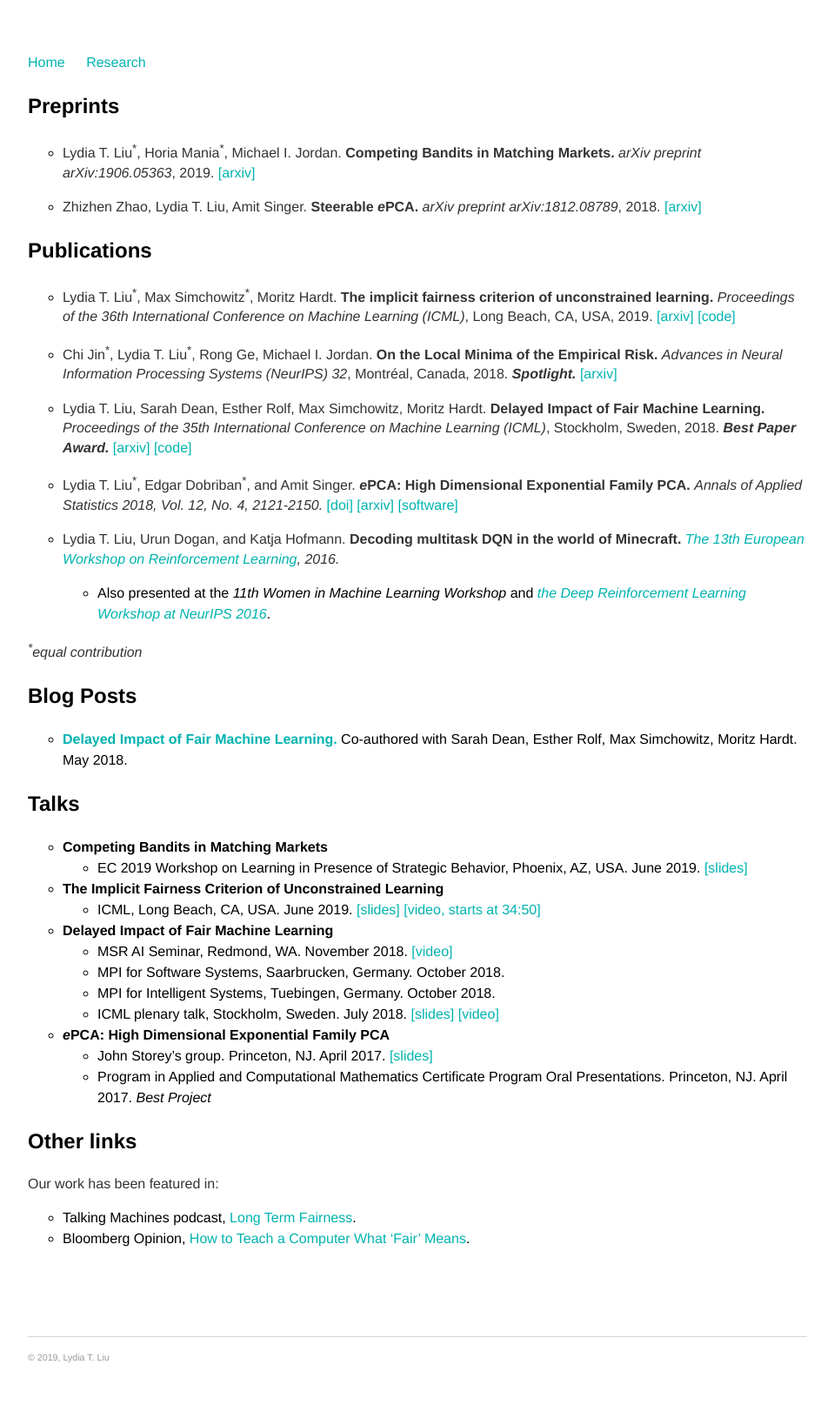
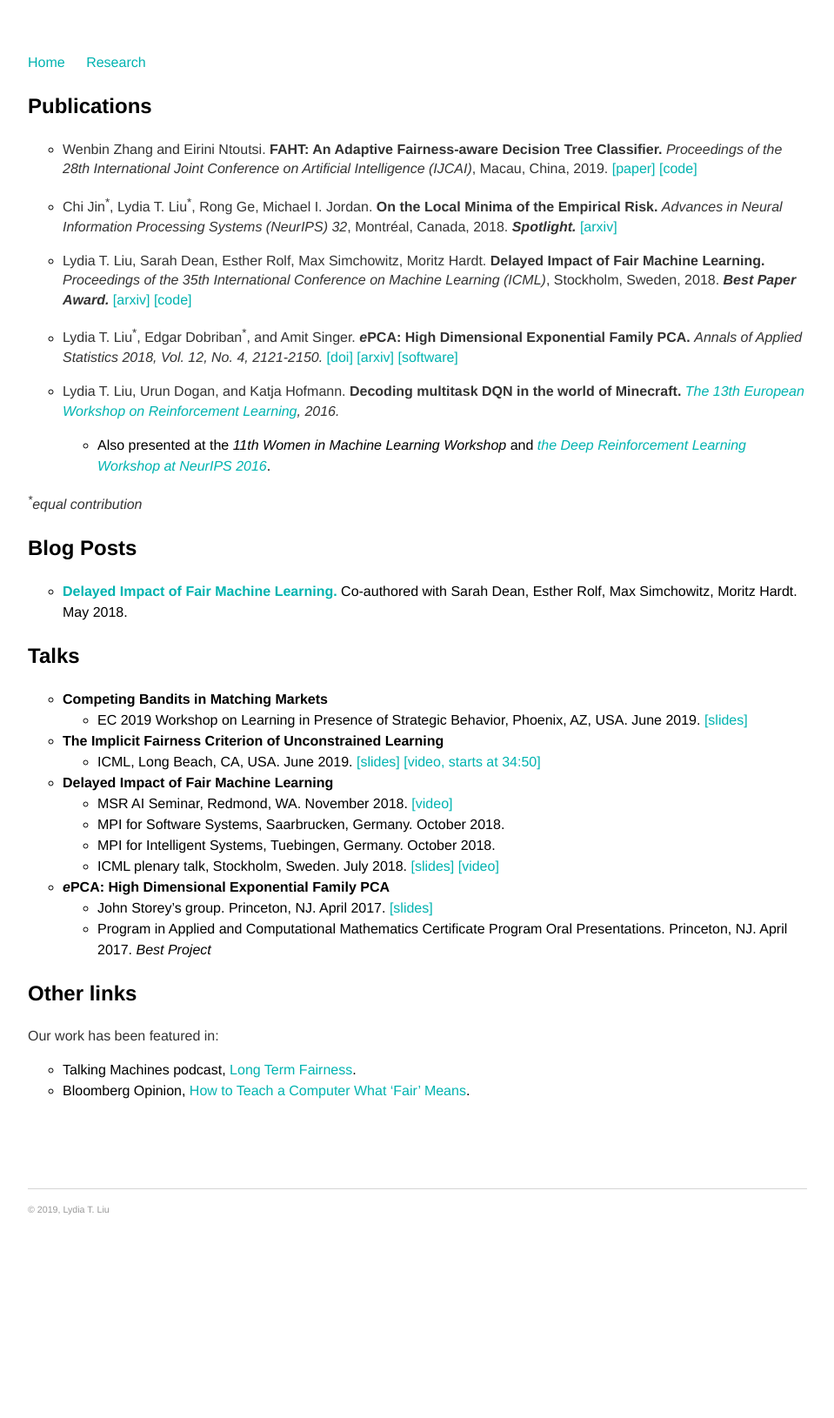
Before and after one commit to vanbanTruong/vanbanTruong.github.io, a Jekyll site: the page built from projects.md, in a window 1280 px wide. Shown: the whole page at 87% size, without its empty margins (160-1119 px from the left). Built offline with Jekyll 4.4.1, drawn with Linux system fonts in a browser that asks for light colours; after the commit the page ends 1460 px from its top, so only the background shows below that.

Commit message:
Update projects.md

```diff
--- a/projects.md
+++ b/projects.md
@@ -3,15 +3,10 @@ layout: default
 title: Research
 ---
 
-### Preprints
-
-* Lydia T. Liu<sup>\*</sup>, Horia Mania<sup>\*</sup>, Michael I. Jordan. **Competing Bandits in Matching Markets.** *arXiv preprint arXiv:1906.05363*, 2019. [[arxiv]](https://arxiv.org/abs/1906.05363)
-
-* Zhizhen Zhao, Lydia T. Liu, Amit Singer. **Steerable *e*PCA.** *arXiv preprint arXiv:1812.08789*, 2018. [[arxiv]](https://arxiv.org/abs/1812.08789)
-
 ### Publications
 
-* Lydia T. Liu<sup>\*</sup>, Max Simchowitz<sup>\*</sup>, Moritz Hardt. **The implicit fairness criterion of unconstrained learning.** *Proceedings of the 36th International Conference on Machine Learning (ICML)*, Long Beach, CA, USA, 2019. [[arxiv]](https://arxiv.org/abs/1808.10013) [[code]](https://github.com/lydiatliu/unconstrainedml)
+* Wenbin Zhang and Eirini Ntoutsi. **FAHT: An Adaptive Fairness-aware Decision Tree Classifier.** *Proceedings of the 28th International Joint Conference on Artificial Intelligence (IJCAI)*, Macau, China, 2019. [[paper]](https://www.ijcai.org/proceedings/2019/0205.pdf) [[code]](https://github.com/vanbanTruong/FAHT)
+
 
 * Chi Jin<sup>\*</sup>, Lydia T. Liu<sup>\*</sup>, Rong Ge, Michael I. Jordan. **On the Local Minima of the Empirical Risk.** *Advances in Neural Information Processing Systems (NeurIPS) 32*, Montréal, Canada, 2018. ***Spotlight.*** [[arxiv]](https://arxiv.org/abs/1803.09357)
 
```
